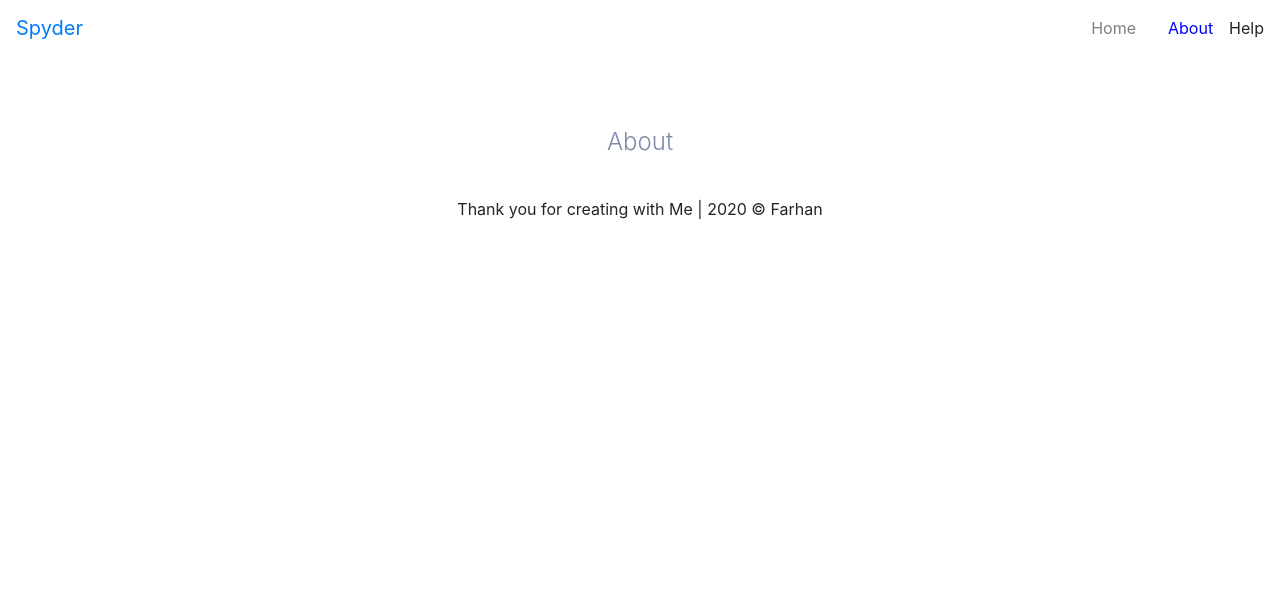
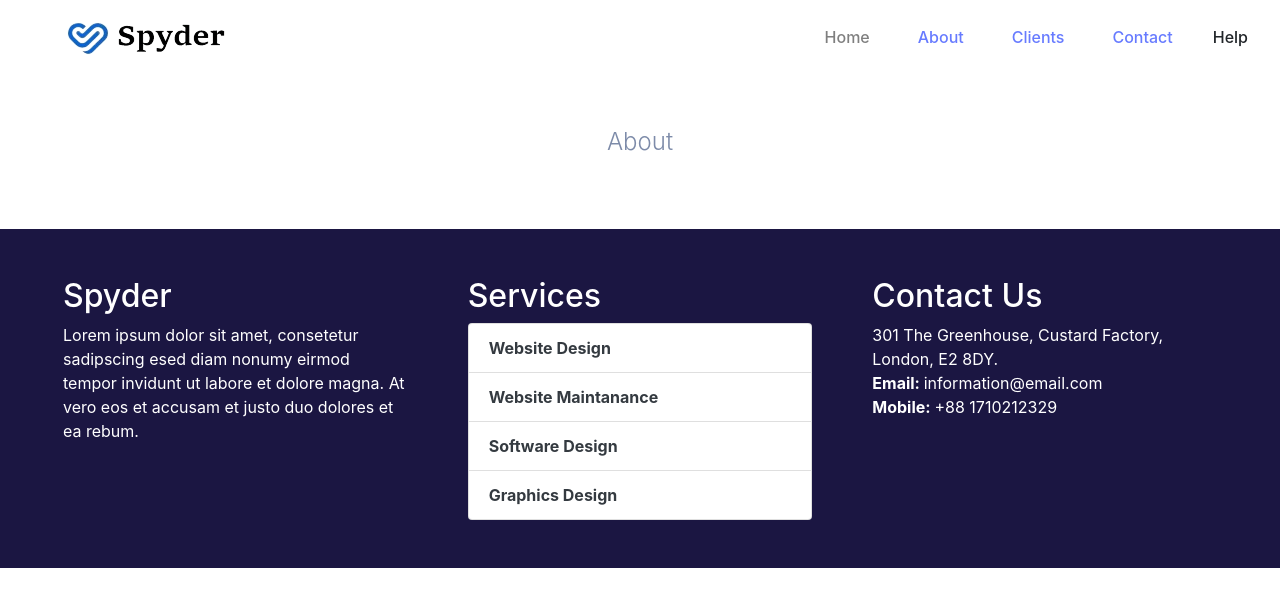
Before and after one commit to haque-farhan/digital-agency, a React (Create React App) app: page /about in a window 1280 px wide. Shown: the top 606 px of the page. Built offline with nearby package versions, Linux system fonts and the light colour scheme.

Commit message:
Updated homepage design

```diff
--- a/src/assests/custom.css
+++ b/src/assests/custom.css
@@ -73,15 +73,16 @@
   white-space: nowrap;
 }
 
+.navbarTitle {
+  margin-left: 3rem !important;
+}
+
 .navTitleScroll {
-  font-family: Arial, Helvetica, sans-serif;
-  color: #7d8ba9 !important;
-  font-weight: 700;
-  font-size: 24px;
+  margin-left: 3rem !important;
 }
 
 .nav-item .active {
-  color: blue;
+  color: #677bff;
 }
 .nav-link {
   color: rgba(0, 0, 0, 0.5);
@@ -95,3 +96,13 @@
 .bg-purple {
   background-color: #677bff;
 }
+
+.navbar-theme {
+  font-weight: 500;
+}
+
+.bg-footer {
+  margin-top: 3rem;
+  color: #fff;
+  background: #1b1642 !important;
+}
--- a/src/components/About/AboutUs.js
+++ b/src/components/About/AboutUs.js
@@ -10,7 +10,7 @@ const AboutUs = () => {
         <Row className="align-items-center">
           <Col md="5">
             <h1 className="black-color font-alt">
-              Get this Bootstrap landing page for on Sharebootstrap.com ..
+              Great Websites Adds Great Values ..
             </h1>
             <p>
               Lorem ipsum dolor sit amet, consectetur adipisicing elit, sed do
--- a/src/components/Banner/TopBanner.js
+++ b/src/components/Banner/TopBanner.js
@@ -9,7 +9,7 @@ const TopBanner = () => {
       <Container>
         <Row className="row d-flex align-items-center justify-content-center text-center">
           <Col md="10">
-            <h1>Get our best marketing resources straight to your inbox!</h1>
+            <h1>Business Goals Achieved with Design</h1>
             <h4 className="mt-3 mb-3">
               Join over 100,000 people who get our Hints &amp; Tips email
               newsletter.
--- a/src/components/Footer/Footer.js
+++ b/src/components/Footer/Footer.js
@@ -1,16 +1,68 @@
 import React, { Fragment } from "react";
-import { Container, Row, Col } from "reactstrap";
+import { Container, ListGroup, ListGroupItem, Row, Col } from "reactstrap";
 
 const Footer = () => {
   return (
     <Fragment>
-      <Container className="py-3">
-        <Row>
-          <Col md="12" className="text-center">
-            <p>Thank you for creating with Me | 2020 © Farhan </p>
-          </Col>
-        </Row>
-      </Container>
+      <Row className="bg-footer p-5 mt-5">
+        <Col md="12">
+          <Row>
+            <Col md="4">
+              <Container>
+                <h2>Spyder</h2>
+                <p>
+                  Lorem ipsum dolor sit amet, consetetur sadipscing esed diam
+                  nonumy eirmod tempor invidunt ut labore et dolore magna. At
+                  vero eos et accusam et justo duo dolores et ea rebum.
+                </p>
+              </Container>
+            </Col>
+            <Col md="4">
+              <Container>
+                <h2>Services</h2>
+                <ListGroup>
+                  <ListGroupItem className="text-dark font-weight-bold">
+                    Website Design
+                  </ListGroupItem>
+                  <ListGroupItem className="text-dark font-weight-bold">
+                    Website Maintanance
+                  </ListGroupItem>
+                  <ListGroupItem className="text-dark font-weight-bold">
+                    Software Design
+                  </ListGroupItem>
+                  <ListGroupItem className="text-dark font-weight-bold">
+                    Graphics Design
+                  </ListGroupItem>
+                </ListGroup>
+              </Container>
+            </Col>
+            <Col md="4">
+              <Container>
+                <h2>Contact Us</h2>
+                <p className="mb-0">
+                  301 The Greenhouse, Custard Factory, London, E2 8DY.
+                </p>
+                <p className="mb-0">
+                  <strong>Email: </strong>
+                  information@email.com
+                </p>
+                <p>
+                  <strong>Mobile: </strong>
+                  +88 1710212329
+                </p>
+              </Container>
+            </Col>
+          </Row>
+        </Col>
+      </Row>
+      {/* <Row className="bg-footer">
+        <Col md="12" className="text-center">
+          <p>Thank you for creating with Me | 2020 © Farhan </p>
+        </Col>
+      </Row> */}
+      {/* <Container className="py-3 bg-footer">
+        <Row></Row>
+      </Container> */}
     </Fragment>
   );
 };
--- a/src/components/Navbar/TopNavigation.js
+++ b/src/components/Navbar/TopNavigation.js
@@ -17,6 +17,7 @@ import {
   ModalBody,
   ModalFooter,
 } from "reactstrap";
+import navbarBrandLogo from "../../assests/img/spyder-logo.png";
 
 import { NavLink } from "react-router-dom";
 
@@ -51,19 +52,19 @@ const TopNavigation = (props) => {
     <Fragment>
       <title>{props.title}</title>
       <Navbar expand="md" fixed="top" className={navbarBack}>
-        <NavbarBrand to="/" className={navBarTitle}>
-          Spyder
+        <NavbarBrand to="/" className="navbarTitle">
+          <img src={navbarBrandLogo} alt="logo" />
         </NavbarBrand>
         <NavbarToggler onClick={toggle} />
-        <Collapse isOpen={isOpen} navbar>
-          <Nav className="mr-auto" navbar></Nav>
-          <Nav>
-            <NavItem>
+        <Collapse isOpen={isOpen} navbar className="navbar-theme">
+          <Nav></Nav>
+          <Nav className="ml-auto" navbar>
+            <NavItem className="px-3">
               <NavLink className="nav-link" exact to="/">
                 Home
               </NavLink>
             </NavItem>
-            <NavItem>
+            <NavItem className="px-3">
               <NavLink
                 className="nav-link"
                 activeClassName="active"
@@ -73,8 +74,29 @@ const TopNavigation = (props) => {
                 About
               </NavLink>
             </NavItem>
-
-            <NavbarText onClick={modalToggle}>Help</NavbarText>
+            <NavItem className="px-3">
+              <NavLink
+                className="nav-link"
+                activeClassName="active"
+                exact
+                to="/about"
+              >
+                Clients
+              </NavLink>
+            </NavItem>
+            <NavItem className="px-3">
+              <NavLink
+                className="nav-link"
+                activeClassName="active"
+                exact
+                to="/about"
+              >
+                Contact
+              </NavLink>
+            </NavItem>
+            <NavbarText onClick={modalToggle} className="px-3">
+              Help
+            </NavbarText>
           </Nav>
         </Collapse>
       </Navbar>
```
Also changed, not shown: src/assests/img/spyder-logo.png (added), src/assests/img/spyder.png (added).
